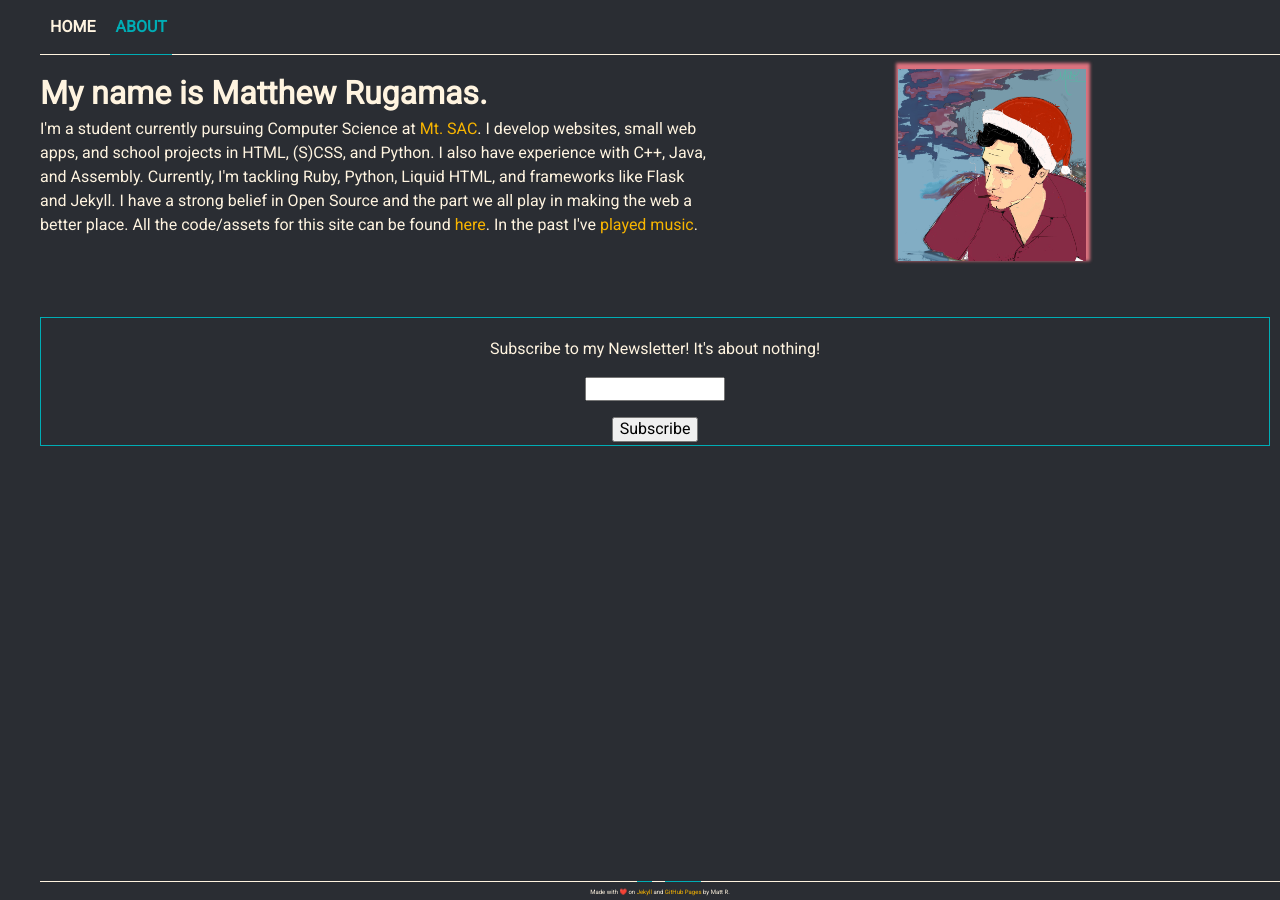
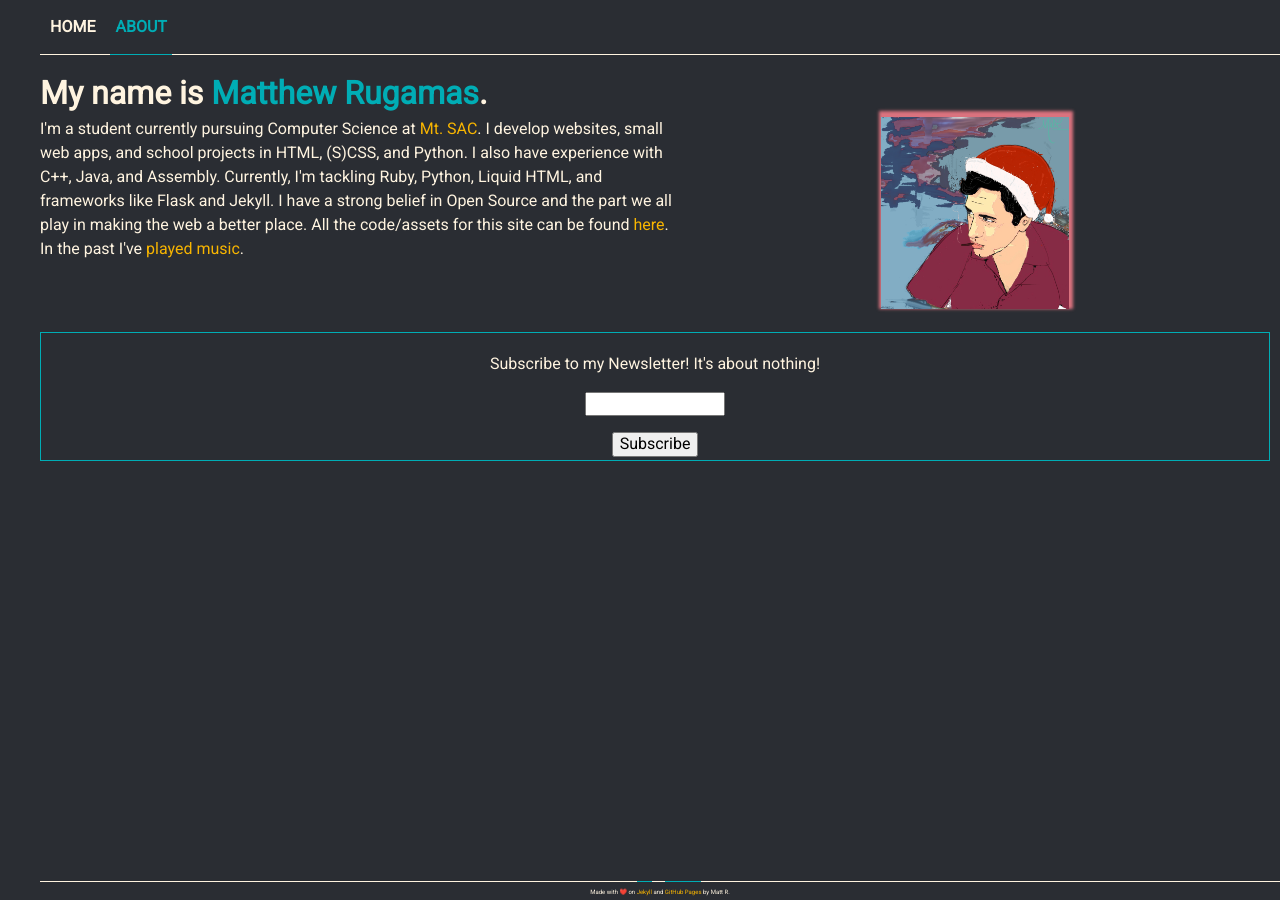
Before and after one commit to MattRugamas/mattrugamas.com, a Jekyll site: the page built from about.html, in a window 1280 px wide. Built offline with Jekyll 4.4.1, drawn with Linux system fonts in a browser that asks for light colours.

Commit message:
fixed mobile layout, testing for v0.9 final

```diff
--- a/_sass/main.scss
+++ b/_sass/main.scss
@@ -44,6 +44,19 @@
 
 	margin-left: 40px;
 }
+  @media all and (max-width: 500px) {
+  	body {
+      padding-left: 5px;
+  		margin-left: 0;
+  	}
+  }
+  @media all and (max-width: 800px) {
+  	body {
+      padding-left: 5px;
+  		margin-left: 0;
+  	}
+  }
+
 
 div h2 {
 	text-transform: capitalize;
@@ -121,12 +134,21 @@
 div#content h1 {
 	margin: 0 auto;
 }
-div#content h1.hello span {
+  @media all and (max-width: 500px) {
+  	div#content h1 {
+  		text-align: center;
+      margin-bottom: 5px;
+  	}
+  }
+  @media all and (max-width: 800px) {
+  	div#content h1 {
+  		text-align: center;
+      margin-bottom: 5px;
+  	}
+  }
+div#content h1 span {
 	color: $blue;
 } //color
-div#content p.about-me {
-  margin: 0 auto;
-}
 
 div#content ul#blog-list {
 	margin-top: 2em;
@@ -190,18 +212,37 @@
 
 /* ABOUT PAGE */
 
-
+div#content div#about-me {
+  display: flex;
+  flex-flow: row wrap-reverse;
+  justify-content: space-between;
+}
+div#content p.about-me {
+  max-width: 50vw;
+  margin: 0;
+}
+  @media all and (max-width: 500px) {
+    div#content p.about-me {
+      max-width: 100%;
+      margin: 0 auto;
+    }
+  }
+  @media all and (max-width: 800px) {
+    div#content p.about-me {
+      max-width: 100%;
+      margin: 0 auto;
+    }
+  }
+div#content div#about-me > a {
+  margin: 0 auto;
+}
 img#selfie {
-	float: right;
-  margin: 0 15% 0 15%;
-
 	box-shadow: 1px -3px 3px 3px $pink;
 }
-
 form.newsletter {
 	border: 1px solid $blue;
 	padding: 3px;
-  margin: 5em auto;
+  margin: 1em auto;
 	text-align: center;
 }
 
--- a/about.html
+++ b/about.html
@@ -1,11 +1,13 @@
 ---
 title: About
 ---
-<a href="http://www.twitter.com/MatthewRugamas">
-	<img id="selfie" src="{{ site.url }}/assets/img/default.PNG" alt="selfie and link to my twatter" height="192" width="188">
-</a>
 <h1>My name is <span>Matthew Rugamas</span>.</h1>
-<p class="about-me">I'm a student currently pursuing Computer Science at <a href="http://www.mtsac.edu/">Mt. SAC</a>. I develop websites, small web apps, and school projects in HTML, (S)CSS, and Python. I also have experience with C++, Java, and Assembly. Currently, I'm tackling Ruby, Python, Liquid HTML, and frameworks like Flask and Jekyll. I have a strong belief in Open Source and the part we all play in making the web a better place. All the code/assets for this site can be found <a href="https://github.com/samagurtam/samagurtam.github.io">here</a>. In the past I've <a href="http://www.shamancult.bandcamp.com/">played</a> <a href="https://www.youtube.com/watch?v=d0XhHuLBBIY&feature=youtu.be">music</a>.</p>
+<div id="about-me">
+	<p class="about-me">I'm a student currently pursuing Computer Science at <a href="http://www.mtsac.edu/">Mt. SAC</a>. I develop websites, small web apps, and school projects in HTML, (S)CSS, and Python. I also have experience with C++, Java, and Assembly. Currently, I'm tackling Ruby, Python, Liquid HTML, and frameworks like Flask and Jekyll. I have a strong belief in Open Source and the part we all play in making the web a better place. All the code/assets for this site can be found <a href="https://github.com/samagurtam/samagurtam.github.io">here</a>. In the past I've <a href="http://www.shamancult.bandcamp.com/">played</a> <a href="https://www.youtube.com/watch?v=d0XhHuLBBIY&feature=youtu.be">music</a>.</p>
+	<a href="http://www.twitter.com/MatthewRugamas">
+		<img id="selfie" src="{{ site.url }}/assets/img/default.PNG" alt="selfie and link to my twatter" height="192" width="188">
+	</a>
+</div>
 
 <form class="newsletter" action="https://tinyletter.com/Mattier" method="post" target="popupwindow" onsubmit="window.open('https://tinyletter.com/Mattier', 'popupwindow', 'scrollbars=yes,width=800,height=600');return true">
 	<p>
```
